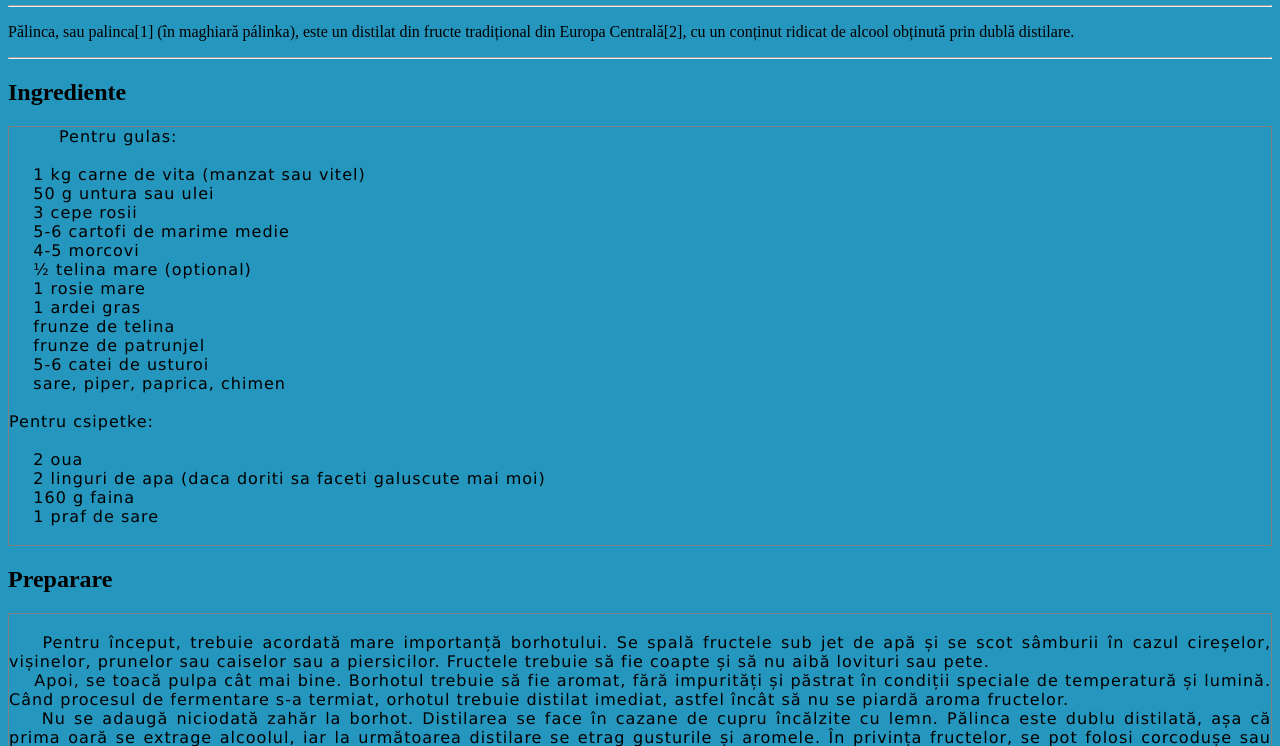
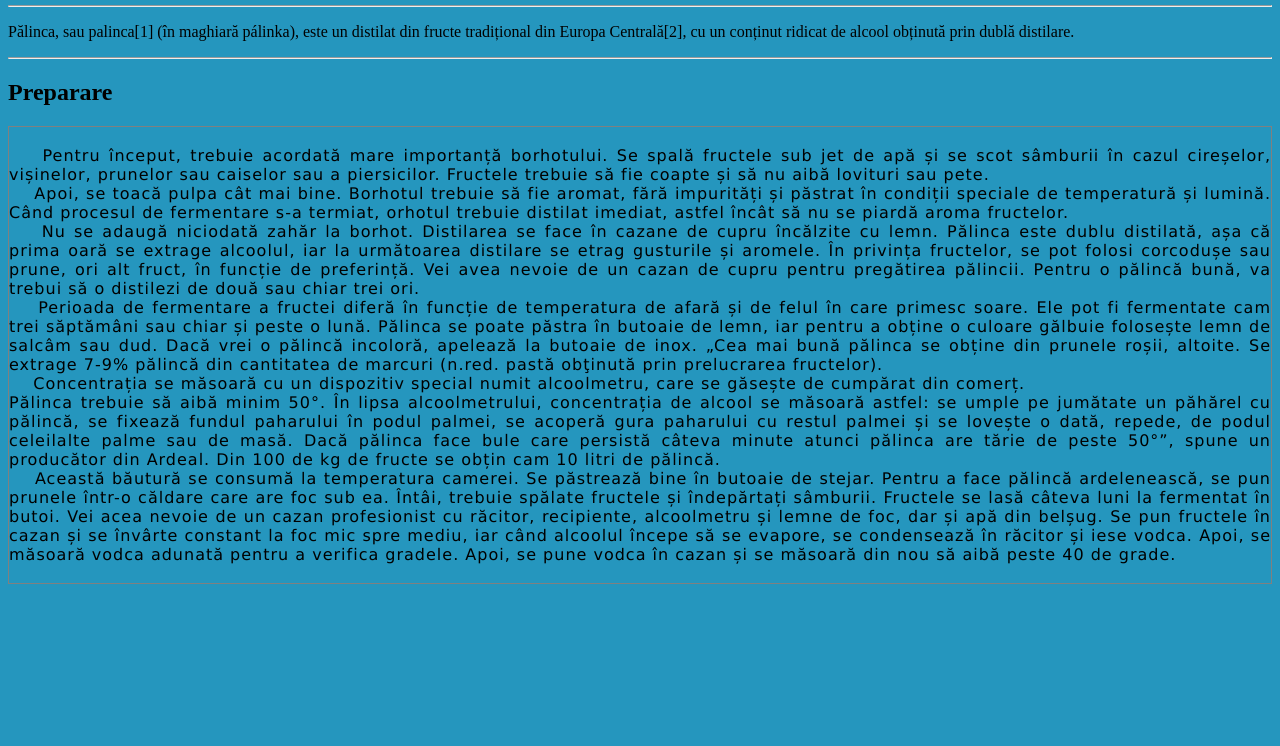
Before and after one commit to BonesInTheSoil/proiect-informatica, a plain HTML site: page proiect_informatica_aplicata/palinka.html in a window 1280 px wide. Shown: the part 483-1229 px from the top of the page. After the commit the page ends 1083 px from the top, so only its background shows below. Drawn offline with Linux system fonts and the light colour scheme.

Commit message:
Add files via upload

```diff
--- a/proiect_informatica_aplicata/palinka.html
+++ b/proiect_informatica_aplicata/palinka.html
@@ -43,32 +43,6 @@
         </p>
         <hr>
 
-        <h2>Ingrediente</h2>
-
-        <pre>
-Pentru gulas:
-
-    1 kg carne de vita (manzat sau vitel)
-    50 g untura sau ulei
-    3 cepe rosii
-    5-6 cartofi de marime medie
-    4-5 morcovi
-    ½ telina mare (optional)
-    1 rosie mare
-    1 ardei gras
-    frunze de telina
-    frunze de patrunjel
-    5-6 catei de usturoi
-    sare, piper, paprica, chimen
-
-Pentru csipetke:
-
-    2 oua
-    2 linguri de apa (daca doriti sa faceti galuscute mai moi)
-    160 g faina
-    1 praf de sare
-        </pre>
-
         <h2>Preparare</h2>
 
         <pre>
```
